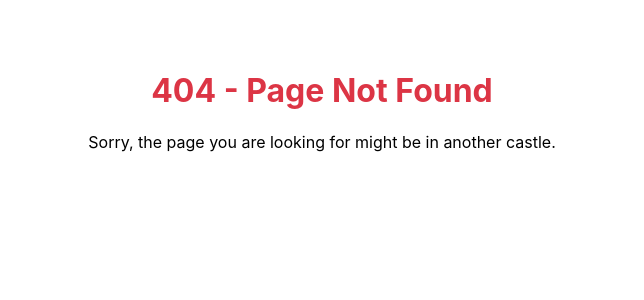
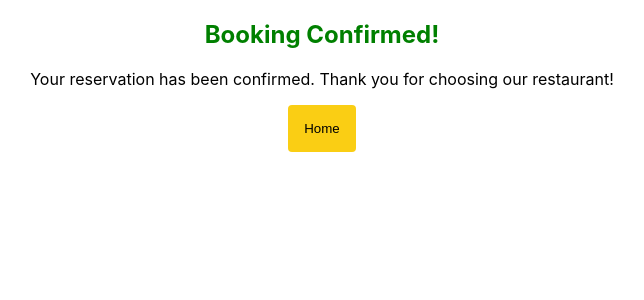
Before and after one commit to modulessoft/Meta-capstone-project, a React (Create React App) app: page /confirmed-booking in a window 1280 px wide. Before the commit this address had no page. Shown: the top 300 px of the page, without its empty margins (318-962 px from the left). Built offline with nearby package versions, Linux system fonts and the light colour scheme.

Commit message:
Add confirmation page for booking submission

```diff
--- a/src/App.js
+++ b/src/App.js
@@ -1,6 +1,6 @@
 import { BrowserRouter, Routes, Route } from "react-router-dom";
 import Home from "./components/Home/index";
-import BookingPage from "./components/Booking/BookingPage";
+import ConfirmedBooking from "./components/Booking/ConfirmedBooking";
 import NotFound from "./components/404/index.jsx";
 import "./App.css";
 
@@ -10,7 +10,7 @@ function App() {
       <Routes>
         <Route path="/">
           <Route index element={<Home />} />
-          <Route path="booking" element={<BookingPage />} />
+          <Route path="confirmed-booking" element={<ConfirmedBooking />} />
           <Route path="*" element={<NotFound />} />
         </Route>
       </Routes>
--- /dev/null
+++ b/src/components/Booking/ConfirmedBooking.jsx
@@ -0,0 +1,20 @@
+import React from "react";
+import { useNavigate } from "react-router-dom";
+
+const ConfirmedBooking = () => {
+  const navigate = useNavigate();
+  return (
+    <div style={{ textAlign: "center" }}>
+      <h2 style={{ color: "green" }}>Booking Confirmed!</h2>
+      <p>
+        Your reservation has been confirmed. Thank you for choosing our
+        restaurant!
+      </p>
+      <button className="btn" onClick={() => navigate("/")}>
+        Home
+      </button>
+    </div>
+  );
+};
+
+export default ConfirmedBooking;
--- a/src/components/Home/Main.jsx
+++ b/src/components/Home/Main.jsx
@@ -6,8 +6,10 @@ import Branches from "./Branches";
 import { useState } from "react";
 import BookingPage from "../Booking/BookingPage";
 import { fetchAPI, submitAPI } from "../../assets/mockAPI";
+import { useNavigate } from "react-router-dom";
 
 function Main() {
+  const navigate = useNavigate();
   const [bookingModal, setBookingModal] = useState(false);
 
   const updateTimes = (availableTimes, date) => {
@@ -28,7 +30,10 @@ function Main() {
 
   const submitData = (formData) => {
     const response = submitAPI(formData);
-    if (response) setBookingModal(false);
+    if (response) {
+      setBookingModal(false);
+      navigate("/confirmed-booking");
+    }
   };
   return (
     <>
```
